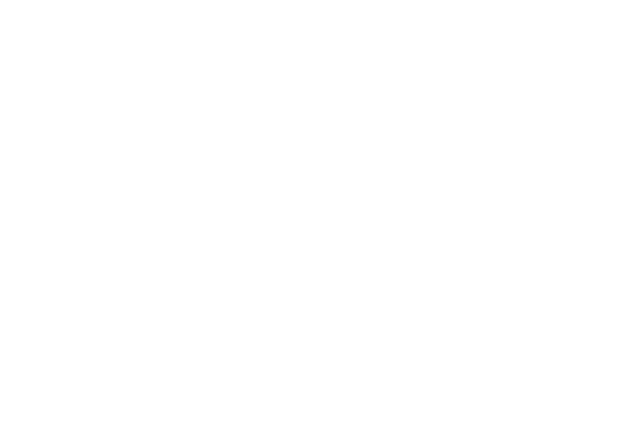
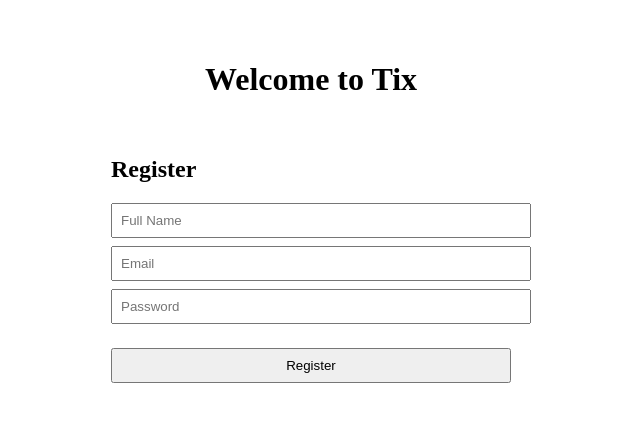
Before and after one commit to onyillto/leo, a Vue app: page /auth/register in a window 1280 px wide. Before the commit this address had no page. Shown: the top 422 px of the page, without its empty margins (329-969 px from the left). Built offline with nearby package versions, Linux system fonts and the light colour scheme.

Commit message:
push code

```diff
--- a/src/App.vue
+++ b/src/App.vue
@@ -1,27 +1,7 @@
 <template>
-  <div id="app">
-
-   <router-view :trips="trips"/>
-  </div>
+  <router-view />
 </template>
 
 <script setup>
-import { ref, onMounted } from 'vue';
-import Navbar from './components/Navbar.vue';
-
-const trips = ref([]);
-
-const fetchTrips = () => {
-  setTimeout(() => {
-    trips.value = [
-
-    ];
-  }, 1000); // Simulated delay
-};
-
-onMounted(() => {
-  fetchTrips();
-});
+// Nothing here for now
 </script>
-
-<style scoped></style>
--- /dev/null
+++ b/src/layouts/AuthLayout.vue
@@ -0,0 +1,26 @@
+<template>
+  <div class="auth-layout">
+    <h1>Welcome to Tix</h1>
+    <div class="auth-container">
+      <router-view />
+    </div>
+  </div>
+</template>
+
+<script setup>
+// No special logic needed
+</script>
+
+<style scoped>
+.auth-layout {
+  display: flex;
+  flex-direction: column;
+  align-items: center;
+  padding: 2rem;
+}
+.auth-container {
+  width: 100%;
+  max-width: 400px;
+  margin-top: 1rem;
+}
+</style>
--- a/src/main.js
+++ b/src/main.js
@@ -1,60 +1,5 @@
 import { createApp } from "vue";
-import { createRouter, createWebHistory } from "vue-router";
-import "./style.css";
 import App from "./App.vue";
-
-// Import components with .vue extension
-import Home from "./views/Home.vue";
-import Login from "./views/Login.vue";
-import Register from "./views/Register.vue";
-import DashBoard from "./views/DashBoard.vue";
-import Contact from "./views/Contact.vue";
-import TripList from "./views/TripList.vue";
-import Verify from "./views/Verify.vue";
-import TripHistory from "./views/TripHistory.vue";
-
-const routes = [
-  {
-    path: "/",
-    component: Home,
-  },
-  {
-    path: "/login",
-    component: Login,
-  },
-  {
-    path: "/register",
-    component: Register,
-  },
-  {
-    path: "/dashBoard",
-    component: DashBoard,
-  },
-  {
-    path: "/contact",
-    component: Contact,
-  },
-  {
-    path: "/trips",
-    name: "TripList",
-    component: TripList,
-    props: (route) => ({ trips: route.params.trips }), // Enable route props
-  },
-  {
-    path: "/triphistory",
-    name: "TripHistory",
-    component: TripHistory,
-    props: (route) => ({ trips: route.params.trips }), // Enable route props
-  },
-  {
-    path: "/verify",
-    component: Verify,
-  },
-];
-
-const router = createRouter({
-  history: createWebHistory(),
-  routes,
-});
+import router from "./router";
 
 createApp(App).use(router).mount("#app");
--- /dev/null
+++ b/src/pages/ auth/Login.vue
@@ -0,0 +1,34 @@
+<template>
+  <form @submit.prevent="handleLogin">
+    <h2>Login</h2>
+    <input v-model="email" type="email" placeholder="Email" required />
+    <input v-model="password" type="password" placeholder="Password" required />
+    <button type="submit">Login</button>
+  </form>
+</template>
+
+<script setup>
+import { ref } from 'vue';
+
+const email = ref('');
+const password = ref('');
+
+const handleLogin = () => {
+  console.log('Logging in with:', email.value, password.value);
+  // Simulate API call
+};
+</script>
+
+<style scoped>
+input {
+  display: block;
+  margin: 0.5rem 0;
+  padding: 0.5rem;
+  width: 100%;
+}
+button {
+  padding: 0.5rem;
+  width: 100%;
+  margin-top: 1rem;
+}
+</style>
--- /dev/null
+++ b/src/pages/ auth/Register.vue
@@ -0,0 +1,36 @@
+<template>
+  <form @submit.prevent="handleRegister">
+    <h2>Register</h2>
+    <input v-model="name" type="text" placeholder="Full Name" required />
+    <input v-model="email" type="email" placeholder="Email" required />
+    <input v-model="password" type="password" placeholder="Password" required />
+    <button type="submit">Register</button>
+  </form>
+</template>
+
+<script setup>
+import { ref } from 'vue';
+
+const name = ref('');
+const email = ref('');
+const password = ref('');
+
+const handleRegister = () => {
+  console.log('Registering:', name.value, email.value);
+  // Simulate API call
+};
+</script>
+
+<style scoped>
+input {
+  display: block;
+  margin: 0.5rem 0;
+  padding: 0.5rem;
+  width: 100%;
+}
+button {
+  padding: 0.5rem;
+  width: 100%;
+  margin-top: 1rem;
+}
+</style>
--- /dev/null
+++ b/src/router/index.js
@@ -0,0 +1,35 @@
+import { createRouter, createWebHistory } from "vue-router";
+import AuthLayout from "../layouts/AuthLayout.vue";
+import Login from "../pages/ auth/Login.vue";
+import Register from "../pages/ auth/Register.vue";
+
+const routes = [
+  {
+    path: "/auth",
+    component: AuthLayout,
+    children: [
+      {
+        path: "login",
+        name: "Login",
+        component: Login,
+      },
+      {
+        path: "register",
+        name: "Register",
+        component: Register,
+      },
+    ],
+  },
+  // Redirect root to login
+  {
+    path: "/",
+    redirect: "/auth/login",
+  },
+];
+
+const router = createRouter({
+  history: createWebHistory(),
+  routes,
+});
+
+export default router;
```
